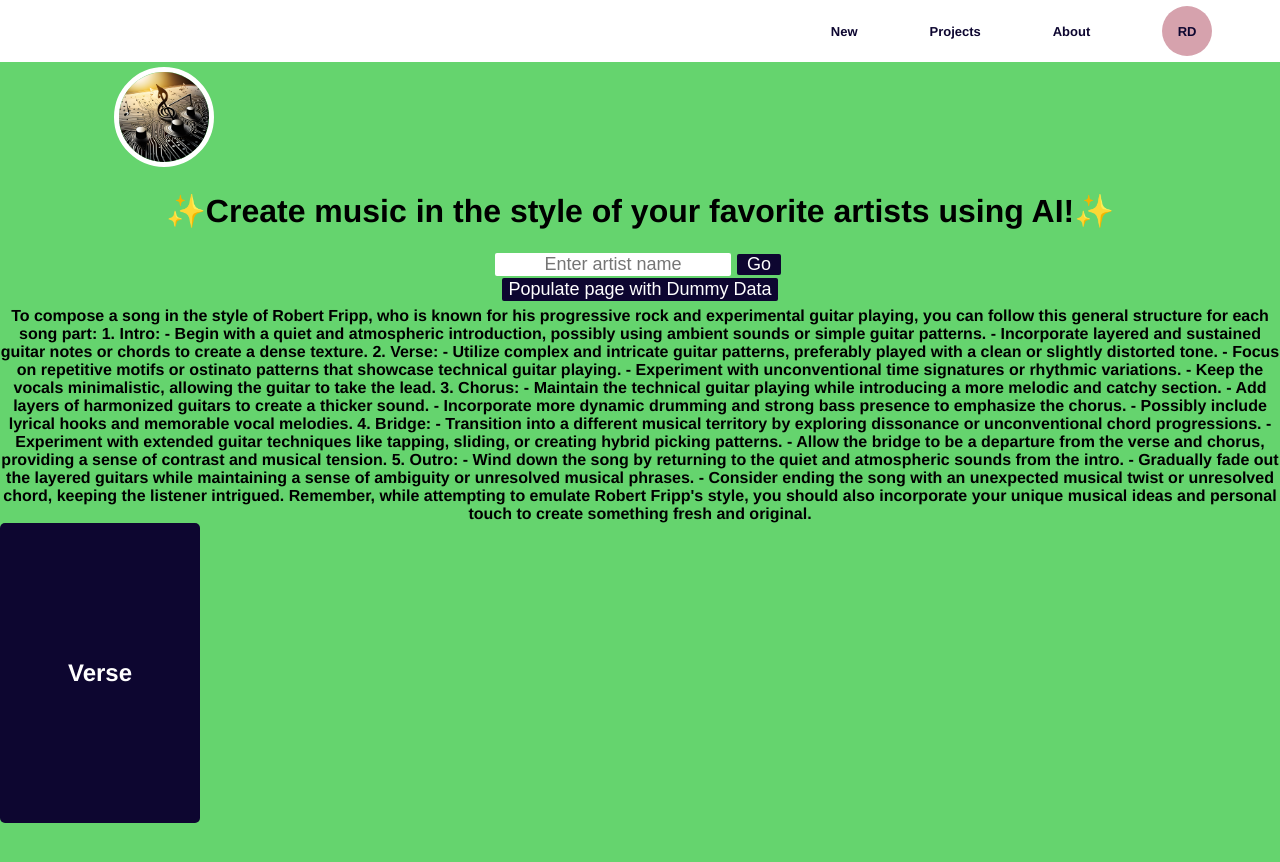
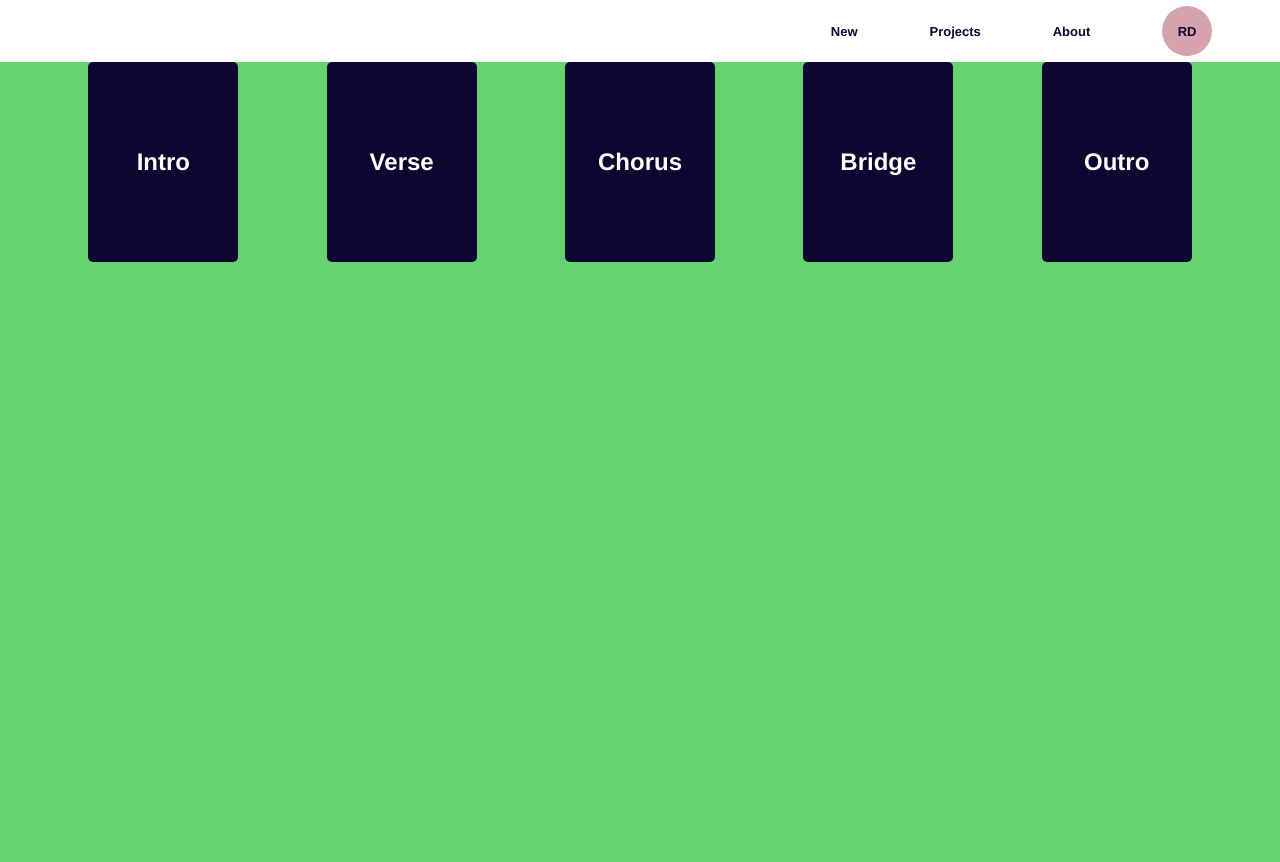
Before and after one commit to fxcircus/ai-music-producer, a React (Create React App) app: page / in a window 1280 px wide. Both pictures are taken after a click on the button "Populate page with Dummy Data". Built offline with nearby package versions, Linux system fonts and the light colour scheme.

Commit message:
current project component with cards

```diff
--- a/src/App.tsx
+++ b/src/App.tsx
@@ -5,8 +5,8 @@ import Nav from './components/Nav/Nav'
 import NewProject from './components/NewProject/NewProject';
 import Experiment from './components/Experiment/Experiment';
 import Loader from './components/Loader/Loader';
-import Card
- from './components/Card/Card';
+import CurrentProject from './components/CurrentProject/CurrentProject'
+
 export default function App(): any  {
   const [ isLoading, setIsLoading ] = useState(false)
   const [result, setResult] = useState("");
@@ -20,10 +20,12 @@ export default function App(): any  {
         {isLoading ? (
           <Loader text="Generating instructions" />
         ) : (
-          <NewProject setIsLoading={setIsLoading} setResult={setResult} />
-        )}
-        <div>{result}</div>
-        <Card cardTitle={"Verse"} modalText={"Begin with a quiet and atmospheric introduction, possibly using ambient sounds or simple guitar patterns. - Incorporate layered and sustained guitar notes or chords to create a dense texture."}/>
+          result ? (
+            <CurrentProject result={result}  />
+          ) : (
+            <NewProject setIsLoading={setIsLoading} setResult={setResult} />
+          )
+          )}
         {/* <Experiment /> */}
       </div>
     </div>
--- a/src/components/Card/Card.css
+++ b/src/components/Card/Card.css
@@ -5,8 +5,8 @@
   }
 
 .card-closed {
-    width: 200px;
-    height: 300px;
+    width: 150px;
+    height: 200px;
     background-color: var(--black-color);
     color: white;
     border-radius: 5px;
@@ -39,6 +39,7 @@
     border-radius: 5px;
     box-shadow: 0px 0px 10px rgba(0, 0, 0, 0.2);
     position: relative;
+    animation: fade-in 0.1s linear;
 }
 
 .close-button {
@@ -49,3 +50,12 @@
     font-size: 20px;
     color: #333;
 }
+
+@keyframes fade-in {
+    0% {
+        opacity: 0;
+    }
+    100% {
+        opacity: 1;
+    }
+}
--- a/src/components/Card/Card.tsx
+++ b/src/components/Card/Card.tsx
@@ -7,7 +7,7 @@ interface LoaderProps {
     modalText?: string
 }
 
- const Card: FC<LoaderProps> = ({cardTitle, modalText}) => {
+ const Card: FC<LoaderProps> = ({ cardTitle, modalText }) => {
     const [isOpen, setIsOpen ] = useState(false)
 
     const openCard = () => {
--- /dev/null
+++ b/src/components/CurrentProject/CurrentProject.css
@@ -0,0 +1,5 @@
+.cards-area {
+    display:flex;
+    flex-direction: row;
+    justify-content: space-evenly;
+}
--- /dev/null
+++ b/src/components/CurrentProject/CurrentProject.tsx
@@ -0,0 +1,52 @@
+import React, { FC, useEffect, useState } from "react";
+import './CurrentProject.css'
+import Card from '../Card/Card'
+
+interface LoaderProps {
+    result: string;
+}
+
+const processResults = (resStr: string): { cardTitle: string, modalText: string }[] => {
+    const cardData: { cardTitle: string, modalText: string }[] = [];
+
+    const sections = resStr.split(/\d+\.\s+/);
+    sections.shift();
+
+    for (let i = 0; i < sections.length; i++) {
+        const sectionParts = sections[i].split('\n- ');
+        let cardTitle = sectionParts[0].trim();
+        if (cardTitle.endsWith(":")) {
+            cardTitle = cardTitle.slice(0, -1);
+        }
+        const modalText = sectionParts.slice(1).join('\n- ').trim().replace(/- /g, '\n');
+
+        cardData.push({ cardTitle, modalText });
+    }
+
+    return cardData;
+}
+
+const CurrentProject: FC<LoaderProps> = ({ result }) => {
+    const [cardsArr, setCardsArr] = useState<{ cardTitle: string, modalText: string }[]>([]);
+
+    useEffect(() => {
+        const processedData = processResults(result);
+        setCardsArr(processedData);
+    }, [result]);
+
+    return (
+        <div className="current-project">
+            <div className="cards-area">
+                {cardsArr.map((cardData, index) => (
+                    <Card
+                        key={index}
+                        cardTitle={cardData.cardTitle}
+                        modalText={cardData.modalText}
+                    />
+                ))}
+            </div>
+        </div>
+    );
+}
+
+export default CurrentProject;
```
